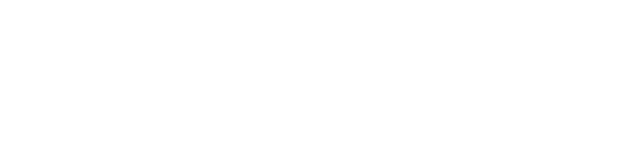
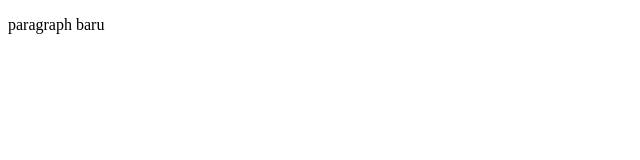
Before and after one commit to omrobbie/testgit, a plain HTML site: page index.html in a window 1280 px wide. Shown: the whole page, without its empty margins (0-640 px from the left). Drawn offline with Linux system fonts and the light colour scheme.

Commit message:
[/] tambah paragraph baru

```diff
--- a/index.html
+++ b/index.html
@@ -3,6 +3,7 @@
 <head>
 	<meta charset="UTF-8">
 	<title>Document</title>
+	<p>paragraph baru</p>
 </head>
 <body>
 
```
